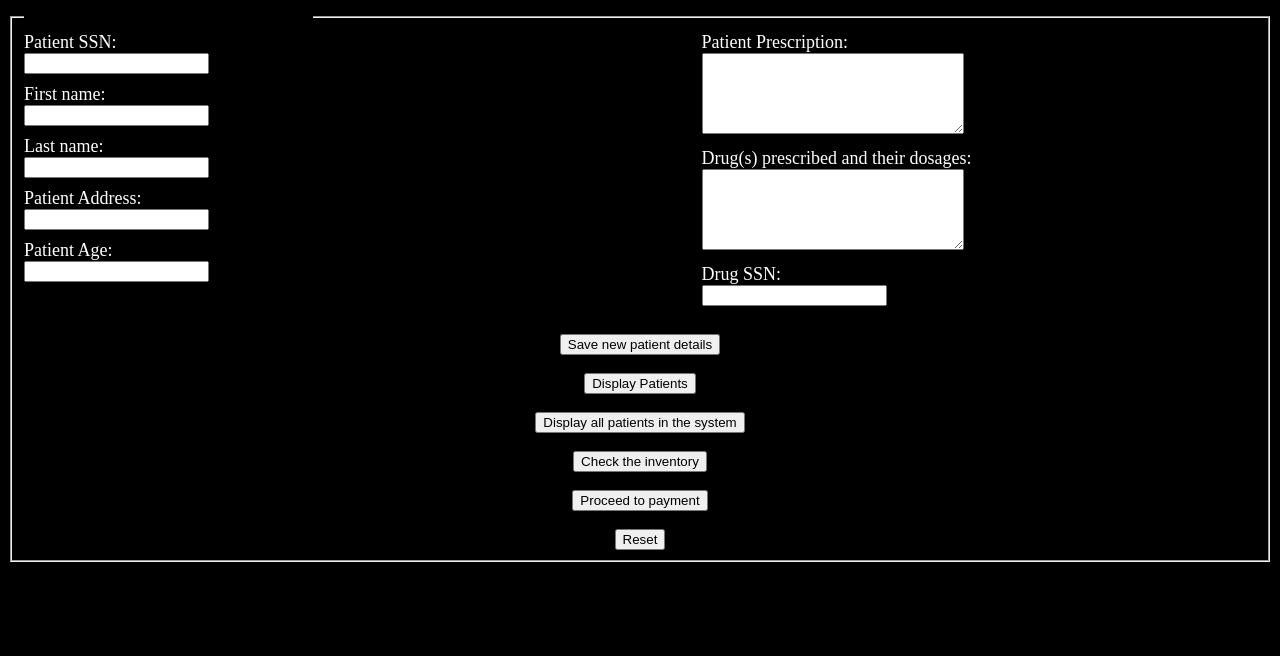
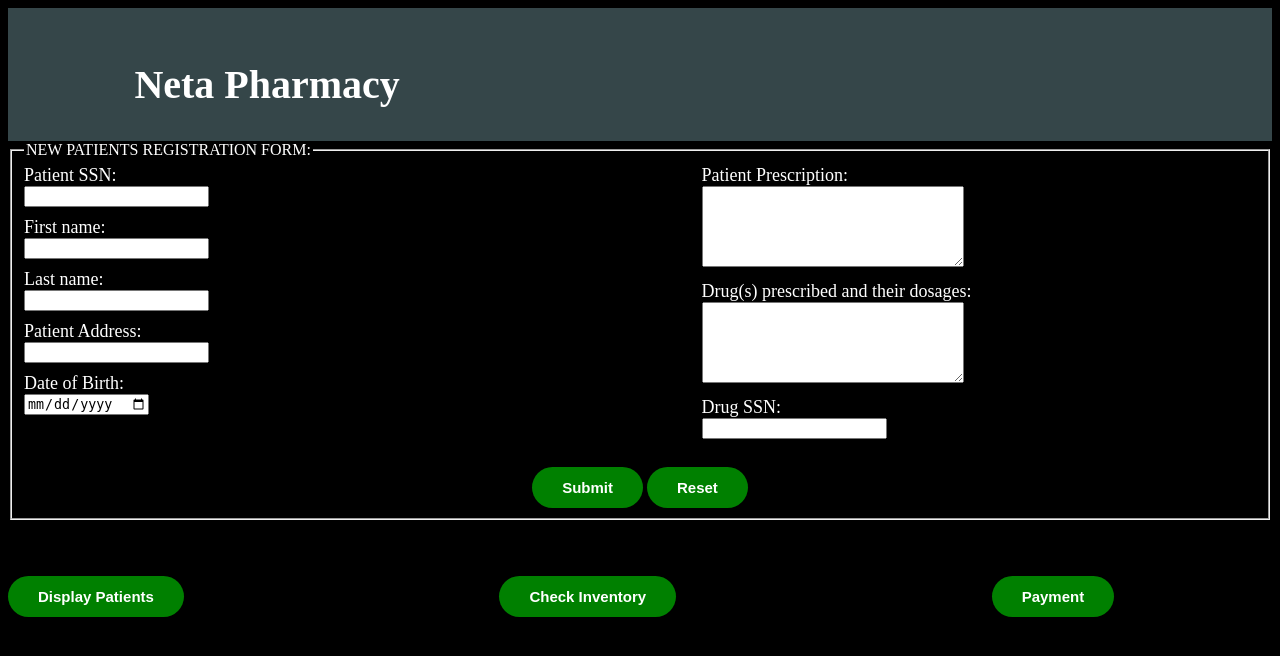
Before and after one commit to NgenoMark/Drug-Dispensing-Tool, a PHP site: page /newpatient.php in a window 1280 px wide. Shown: the top 656 px of the page. Run offline with PHP 8.4, Linux system fonts and the light colour scheme.

Commit message:
giving buttons functionality

```diff
--- a/MePage/newpatient.php
+++ b/MePage/newpatient.php
@@ -9,10 +9,30 @@
                 background-color: black;
             }
 
-            h1 {
+
+.logo {
+  color: white;
+  top : 30px;
+  left : 30px;
+  font-size: 40px;
+}
+
+nav {
+  display: flex;
+  align-items: left ;
+  justify-content: space-between;
+  padding-top: 20px;
+  padding-left: 10%;
+  padding-right: 10%;
+  background-color : #354649;
+  margin : 0 ;
+}
+
+
+h1 {
                 position: absolute;
-                top: 10px;
-                right: 10px;
+                top: 50px;
+                right: 40px;
             }
 
             .form-container {
@@ -36,11 +56,46 @@
             .form-buttons {
                 text-align: center;
             }
+
+            .button{
+            border: none;
+            background: green;
+            padding: 12px 30px;
+            border-radius: 30px;
+            color: white;
+            font-weight: bold;
+            font-size: 15px;
+            transition: .4s;
+            }
+
+
+
+            .form-head{
+                color : white;
+            }
+
+            .button:hover{
+                cursor: pointer;
+                background-color : red ;
+            }
+
+            .functions{
+                display : flex ;
+                justify-content : space-between ;
+                margin-top: 20px;
+            }
         </style>
     </head>
     <body>
+
+    <div class="topnav">
+  <nav>
+    <h2 class="logo">Neta Pharmacy</h2>
+  </nav>
+</div>
         <form action="patients.php" method="POST">
             <fieldset>
+
                 <?php
                 session_start();
                 if (isset($_SESSION['username'])) {
@@ -49,7 +104,7 @@
                 }
                 ?>
 
-                <legend>NEW PATIENTS REGISTRATION FORM:</legend>
+                <legend class = "form-head">NEW PATIENTS REGISTRATION FORM:</legend>
 
                 <div class="form-container">
                     <div class="form-column">
@@ -74,9 +129,10 @@
                         </div>
 
                         <div class="form-row">
-                            <label for="age" class="form-label">Patient Age:</label><br>
-                            <input type="number" id="age" name="age" required><br>
+                            <label for="dob" class="form-label">Date of Birth:</label><br>
+                            <input type="date" id="dob" name="dob" required><br>
                         </div>
+
                     </div>
 
                     <div class="form-column">
@@ -98,20 +154,35 @@
                 </div>
 
                 <div class="form-buttons">
-                    <input type="submit" formaction="patients.php" value="Save new patient details"><br><br>
-                    <button onclick="redirectToPage()">Display Patients</button><br><br>
-                    <input type="submit" formaction="fetch.php" value="Display all patients in the system"><br><br>
-                    <input type="submit" formaction="inventory.html" value="Check the inventory"><br><br>
-                    <input type="submit" formaction="payment.html" value="Proceed to payment"><br><br>
-                    <input type="reset">
+                    <button class = "button" type = "submit"> Submit </button>
+                    <button class = "button" type = "reset" > Reset </button>
                 </div>
 
-                <script>
-                    function redirectToPage() {
-                        window.location.href = "fetch.php"; // Replace with your desired URL
+
+            </fieldset>
+        </form> <br> <br>
+
+        <div class = "functions">
+        <button class = "button" onclick="redirectToPatientsPage()">Display Patients</button><br><br>
+        <script>
+                function redirectToPatientsPage() {
+                window.location.href = "fetch.php"; // Replace with your desired URL
                     }
-                </script>
-            </fieldset>
-        </form>
+        </script>
+        <button class = "button" onclick = "redirectToInventory()"> Check Inventory </button> <br> <br>
+        <script>
+            function redirectToInventory(){
+                window.location.href = "inventory.php" ;
+            }
+        </script>
+        <button class = "button" onclick = "redirectToPayment()"> Payment</button> <br>
+        <script>
+            function redirectToPayment(){
+                alert("Redirecting you to PayPal");
+                window.location.href = "";
+            }
+        </script>
+        </div>
+
     </body>
 </html>
```
